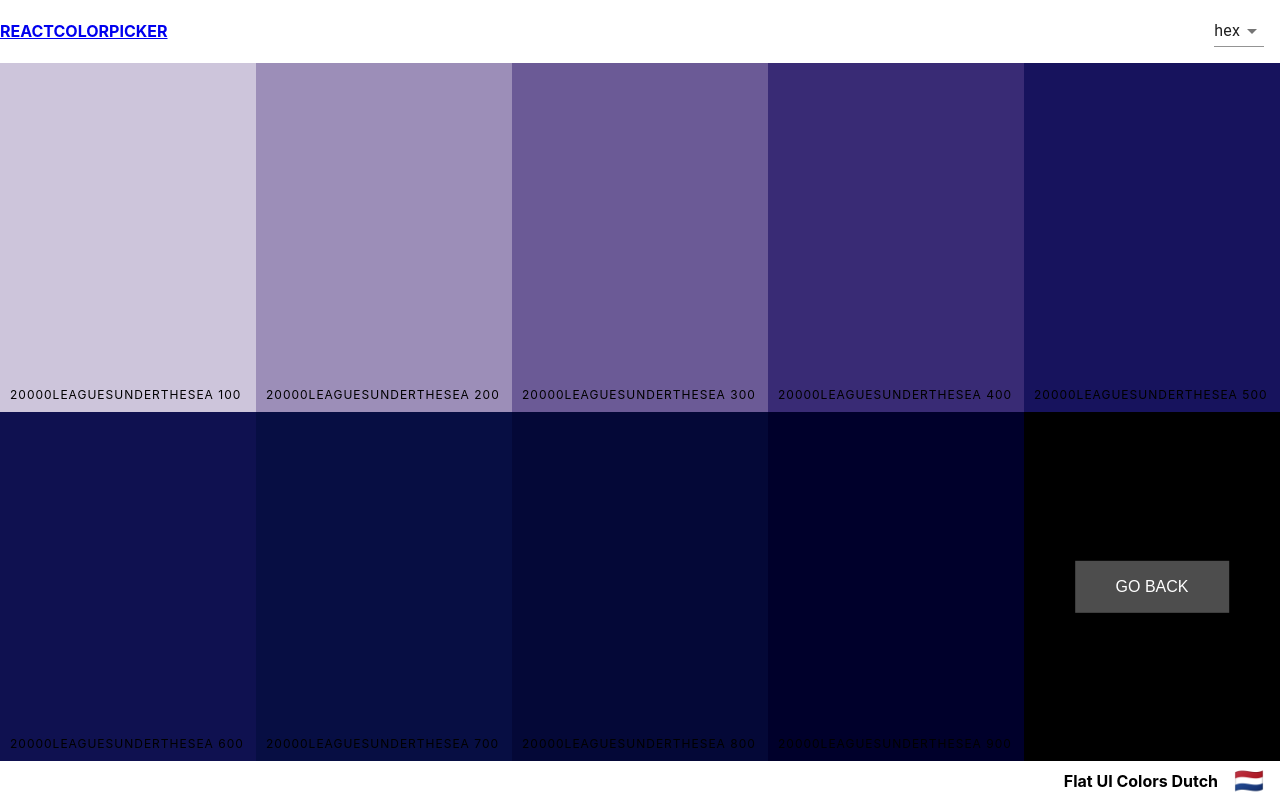
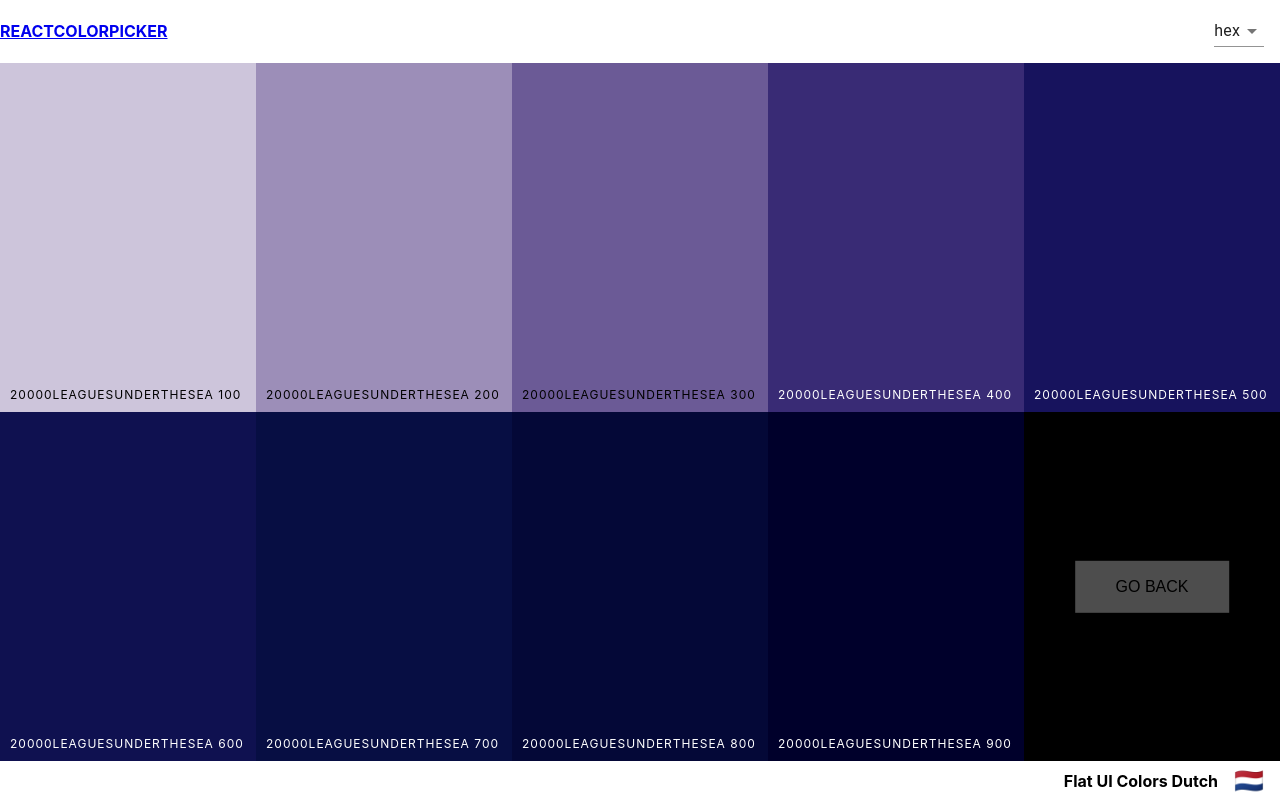
Before and after one commit to timwbodine/color-palette, a React (Create React App) app: page /palette/flat-ui-colors-dutch/20000leaguesunderthesea in a window 1280 px wide. Built offline with nearby package versions, Linux system fonts and the light colour scheme.

Commit message:
adjust text color based on luminance

```diff
--- a/src/ColorBox.css
+++ b/src/ColorBox.css
@@ -25,9 +25,13 @@
     background: rgba(255, 255, 255, 0.3);
     font-size: 1rem;
     line-height: 15%;
-    color: white;
+    color: black;
     text-transform: uppercase;
     border: none;
+}
+
+.copy-button.dark-color, .back-button.dark-color {
+    color: white;
 }
 
 .copy-button {
@@ -54,6 +58,10 @@
     font-size: 12px;
 }
 
+.box-content.dark-color {
+    color: #fff;
+}
+
 .see-more {
     position: absolute;
     width: 20%;
@@ -62,8 +70,11 @@
     background: rgba(255, 255, 255, 0.3);
     font-size: 12px;
     text-transform: uppercase;
+    color: black;
+}
+
+.see-more.dark-color {
     color: white;
-
 }
 .clearfix {
     opacity: 0;
--- a/src/ColorBox.js
+++ b/src/ColorBox.js
@@ -2,7 +2,7 @@ import React, { Component } from 'react';
 import { Link } from 'react-router-dom';
 import './ColorBox.css';
 import  { CopyToClipboard } from 'react-copy-to-clipboard';
-
+import chroma from 'chroma-js';
 
 class ColorBox extends Component {
     constructor(props) {
@@ -18,6 +18,7 @@ class ColorBox extends Component {
     }
     render() {
     const {background, name, hidden} = this.props;
+    const isDarkColor = chroma(background).luminance() < 0.07;
         return (
             <div style={{background: background}} className="ColorBox">
                 <div className="clearfix">.</div>
@@ -27,16 +28,16 @@ class ColorBox extends Component {
                     <p>{this.props.background}</p>
                 </div>
                     <div className="copy-container">
-                        <div className="box-content">
+                        <div className ={isDarkColor ? "box-content dark-color" : "box-content light-color"}>
                             <span>{name}</span>
                         </div>
                         <CopyToClipboard text={background} onCopy={this.copyColor}>
-                            <button className='copy-button'>Copy</button>
+                            <button className={isDarkColor ? 'copy-button dark-color' : 'copy-button light-color'}>Copy</button>
                         </CopyToClipboard>
                     </div>
                     {!hidden &&
                     <Link to={`/palette/${this.props.paletteId}/${this.props.colorId}`} onClick={(e)=>{e.stopPropagation()}}>
-                        <span className='see-more'>More</span>
+                        <span className= {isDarkColor ? 'see-more dark-color' : 'see-more light-color'}>More</span>
                     </Link>}
             </div>
         )
--- a/src/SingleColorPalette.js
+++ b/src/SingleColorPalette.js
@@ -24,7 +24,7 @@ class SingleColorPalette extends Component {
         const {paletteName} = this.props.palette;
         const {format} = this.state;
         const colorBoxes = palette.map(color => (
-            <ColorBox hidden={true} background={color[format]} name={color.name} paletteId={color.paletteId} colorId={color.id} key={color.id} />
+            <ColorBox hidden={true} background={color[format]} name={color.name} paletteId={color.paletteId} colorId={color.id} key={color.name} />
         ));
         return (
             <div className="Palette SingleColorPalette">
```
